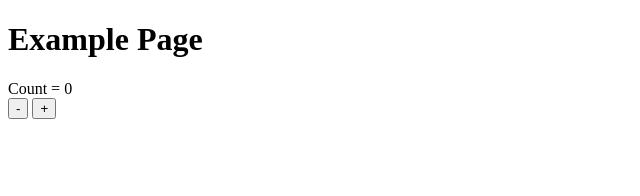
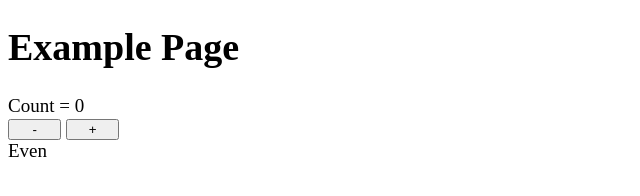
Before and after one commit to neruthes/ntredjs, a website: page demo/index.html in a window 1280 px wide. Shown: the whole page, without its empty margins (0-640 px from the left). Drawn offline with Linux system fonts and the light colour scheme; files whose address does not match are found by name.

Commit message:
demo: add out-of-mount effects

```diff
--- a/demo/index.html
+++ b/demo/index.html
@@ -5,13 +5,30 @@
     <meta charset="UTF-8">
     <meta name="viewport" content="width=device-width, initial-scale=1.0">
     <title>Example Page</title>
+    <style>
+        html, body {
+            font-size: 19px;
+        }
+        [data-polarity] {
+            transition: all 160ms ease;
+        }
+        button {
+            min-width: 4em;
+        }
+    </style>
 </head>
 
 <body>
     <h1>Example Page</h1>
-    <div id="approot">
+    <div class="" style="width: 290px;">
+        <div id="approot">
+        </div>
+        <div id="extra">
+        </div>
+    </div>
 
-    </div>
+
+
     <script type="module">
         import Ntred from './selfdep/index.js';
         window.Ntred = Ntred;
@@ -25,7 +42,17 @@
                 setCount(c => c - 1);
             });
             useEffect(() => {
+                document.querySelector('#extra').innerHTML = `<div style="display: flex;">
+                    <div data-polarity="even">Even</div>
+                    <div style="flex-grow: 1;"></div>
+                    <div data-polarity="odd">Odd</div>
+                </div>`;
+            }, []);
+            useEffect(() => {
                 console.log('count changed:', count);
+                const is_even = count % 2 === 0;
+                document.querySelector('#extra  [data-polarity="even"]').style.opacity = is_even ? '1' : '0';
+                document.querySelector('#extra  [data-polarity="odd"]').style.opacity = !is_even ? '1' : '0';
             }, [count]);
             return `<div>Count = ${count}</div>
         <button data-click="down">-</button>
```
